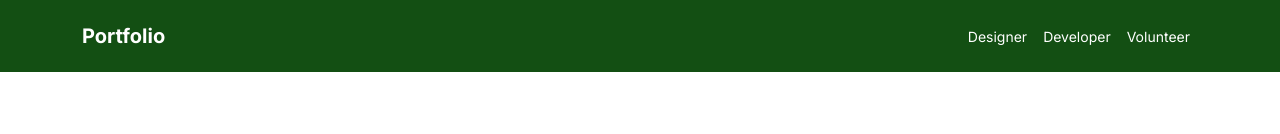
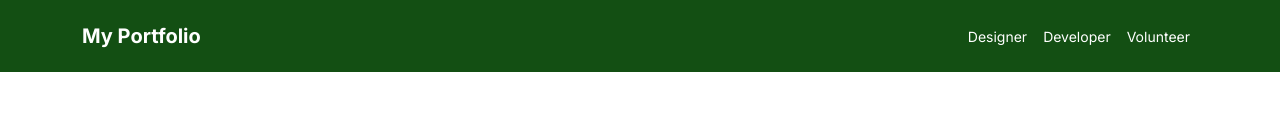
Before and after one commit to chinweibegbu/portfolio, a React (Create React App) app: page / in a window 1280 px wide. Shown: the top 134 px of the page. Built offline with nearby package versions, Linux system fonts and the light colour scheme.

Commit message:
Added Landing return to TitleBar

```diff
--- a/src/components/common/TitleBar.js
+++ b/src/components/common/TitleBar.js
@@ -6,7 +6,9 @@ function TitleBar() {
     return (
         <nav className="TitleBar navbar navbar-expand-lg navbar-dark py-3">
             <div className="container">
-                <p className="navbar-brand my-auto" href="index.html"><span className="fw-bolder">Portfolio</span></p>
+                <NavLink to="/">
+                    <p className="navbar-brand my-auto" href="index.html"><span className="fw-bolder">My Portfolio</span></p>
+                </NavLink>
                 <button className="navbar-toggler" type="button" data-bs-toggle="collapse" data-bs-target="#navbarSupportedContent" aria-controls="navbarSupportedContent" aria-expanded="false" aria-label="Toggle navigation"><span className="navbar-toggler-icon"></span></button>
                 <div className="collapse navbar-collapse" id="navbarSupportedContent">
                     <ul className="navbar-nav ms-auto small">
```
